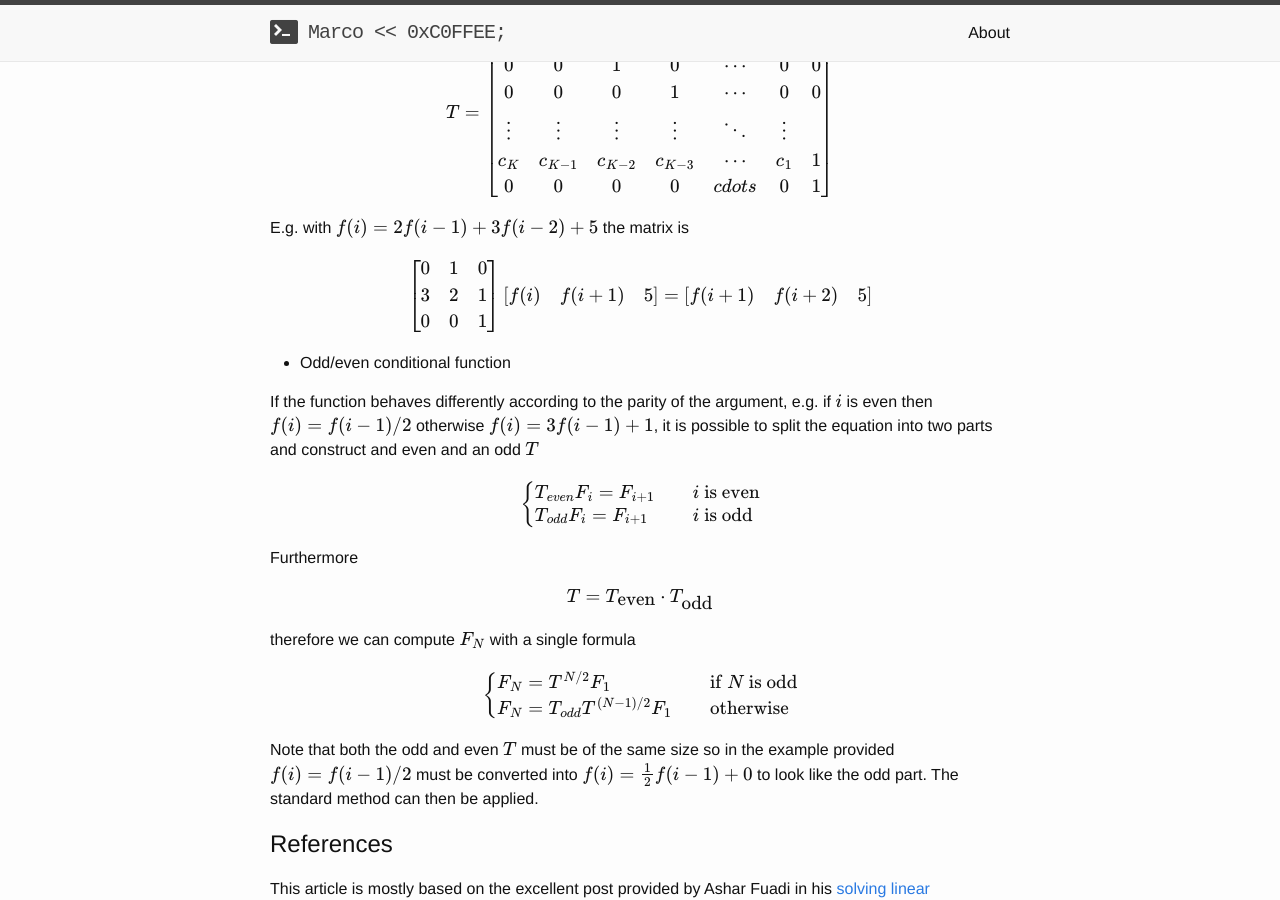
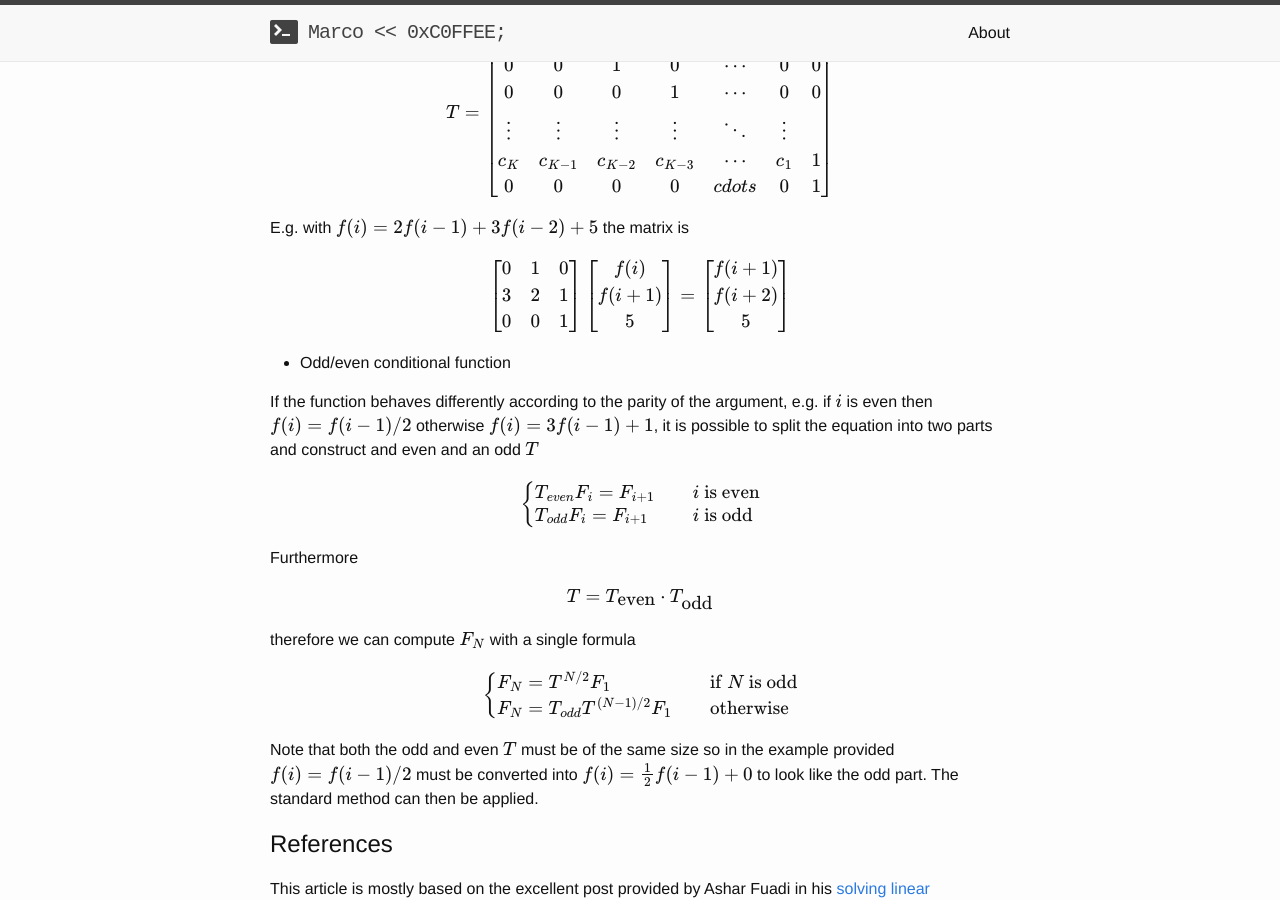
Before and after one commit to marcodiiga/marcodiiga.github.io, a Jekyll site: the page built from _posts/2015-09-18-linear-recurrence-relations.markdown, in a window 1280 px wide and 900 px high, scrolled down 4621 px. Built offline with Jekyll 4.4.1, drawn with Linux system fonts in a browser that asks for light colours; formulas are drawn with MathJax 3; some of the changed text lies outside the part shown.

Commit message:
fix for stupid mathjax bug

```diff
--- a/_posts/2015-09-18-linear-recurrence-relations.markdown
+++ b/_posts/2015-09-18-linear-recurrence-relations.markdown
@@ -77,7 +77,7 @@
 
 which in the Fibonacci case becomes
 
-$$ \begin{bmatrix} 0 & 1 \\ 1 & 1 \end{bmatrix}^{N-1} \begin{bmatrix} 1 & 1 \end{bmatrix} $$
+$$ \begin{bmatrix} 0 & 1 \\ 1 & 1 \end{bmatrix}^{N-1} \begin{bmatrix} 1 \\ 1 \end{bmatrix} $$
 
 To efficiently compute \\( T^{N-1} \\) the most popular method is to use [exponentiation by squaring]({% post_url 2015-07-22-integer-arithmetic-using-bit-operations %}) that does it in \\( O(\log{N}) \\) time. A brief reminder follows
 
@@ -185,8 +185,8 @@
 E.g. with \\( f(i) = 2f(i-1) + 3f(i-2) + 5 \\) the matrix is
 
 $$ \begin{bmatrix}0 & 1 & 0 \\ 3 & 2 & 1 \\ 0 & 0 & 1 \end{bmatrix}
-\begin{bmatrix} f(i) & f(i+1) & 5 \end{bmatrix} =
-\begin{bmatrix} f(i+1) & f(i+2) & 5 \end{bmatrix}$$
+\begin{bmatrix} f(i) \\ f(i+1) \\ 5 \end{bmatrix} =
+\begin{bmatrix} f(i+1) \\ f(i+2) \\ 5 \end{bmatrix}$$
 
 * Odd/even conditional function
 
```
